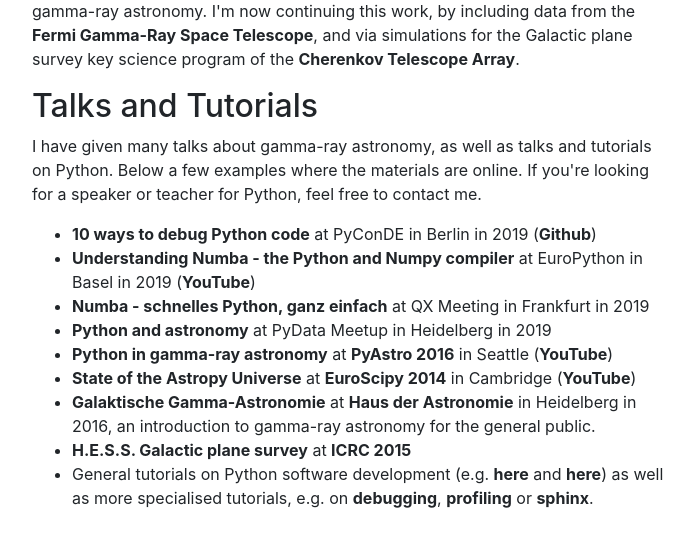
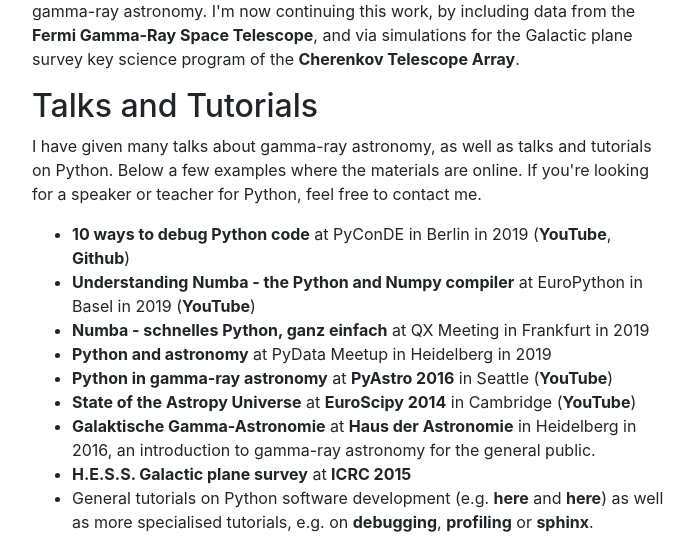
Before and after one commit to cdeil/cdeil.github.io, a plain HTML site: page index.html in a window 1280 px wide. Shown: the part 808-1358 px from the top of the page, without its empty margins (288-988 px from the left). Before the commit the page ends 1334 px from the top, so only its background shows below. Drawn offline with nearby package versions, Linux system fonts and the light colour scheme.

Commit message:
Update index.html

```diff
--- a/index.html
+++ b/index.html
@@ -91,7 +91,7 @@
             <ul>
                 <li>
                     <a href="download/2019-10-10_PyConDE_Deil_Debug_Python.pdf">10 ways to debug Python code</a> at PyConDE in
-                    Berlin in 2019 (<a href="https://github.com/cdeil/pyconde2019-debugging">Github</a>)
+                    Berlin in 2019 (<a href="https://youtu.be/cokP4XAhcwo">YouTube</a>, <a href="https://github.com/cdeil/pyconde2019-debugging">Github</a>)
                 </li>
                 <li>
                     <a href="download/2019-07-11_Christoph_Deil_Numba.pdf">Understanding Numba - the Python and Numpy compiler</a> at EuroPython in
```
